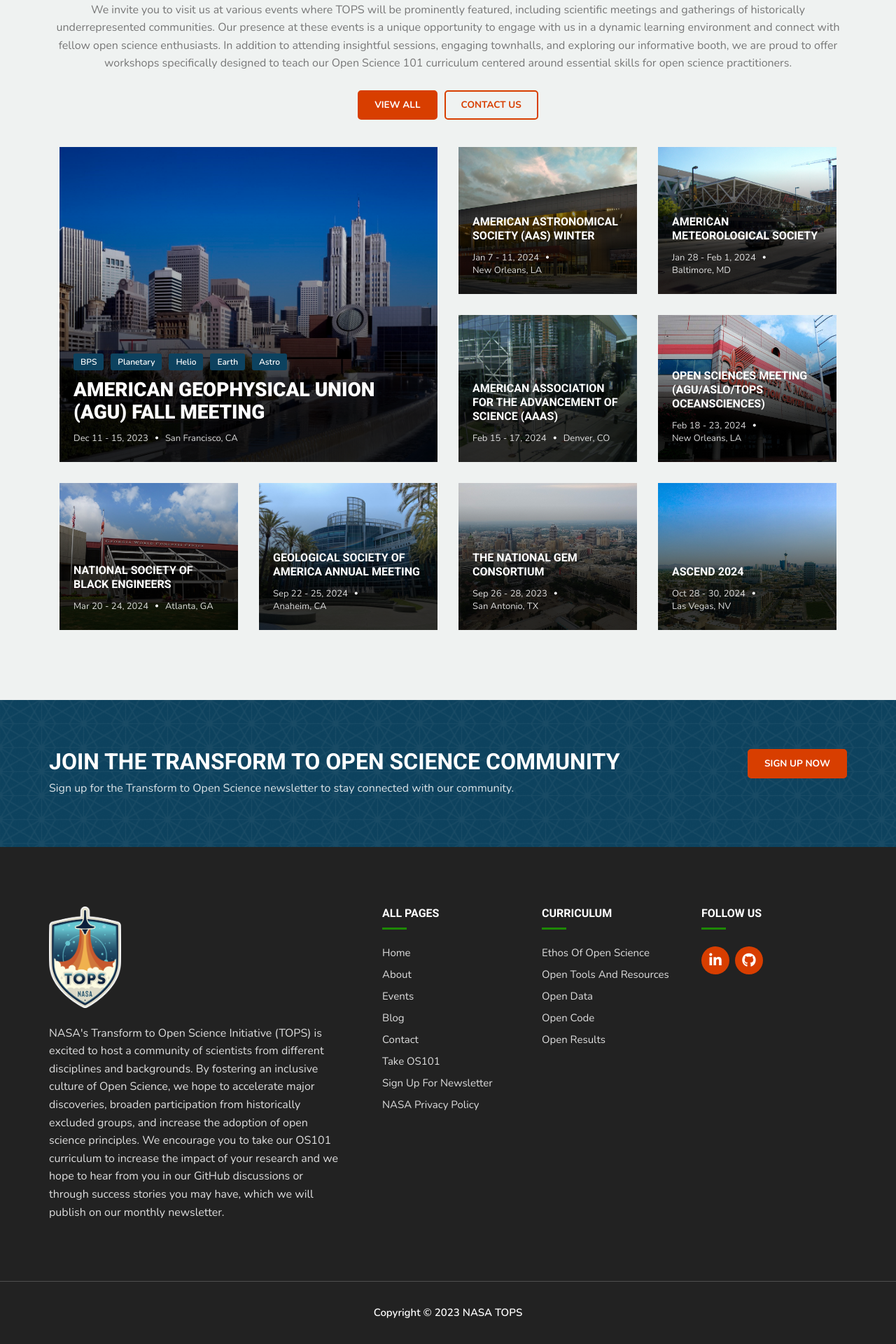
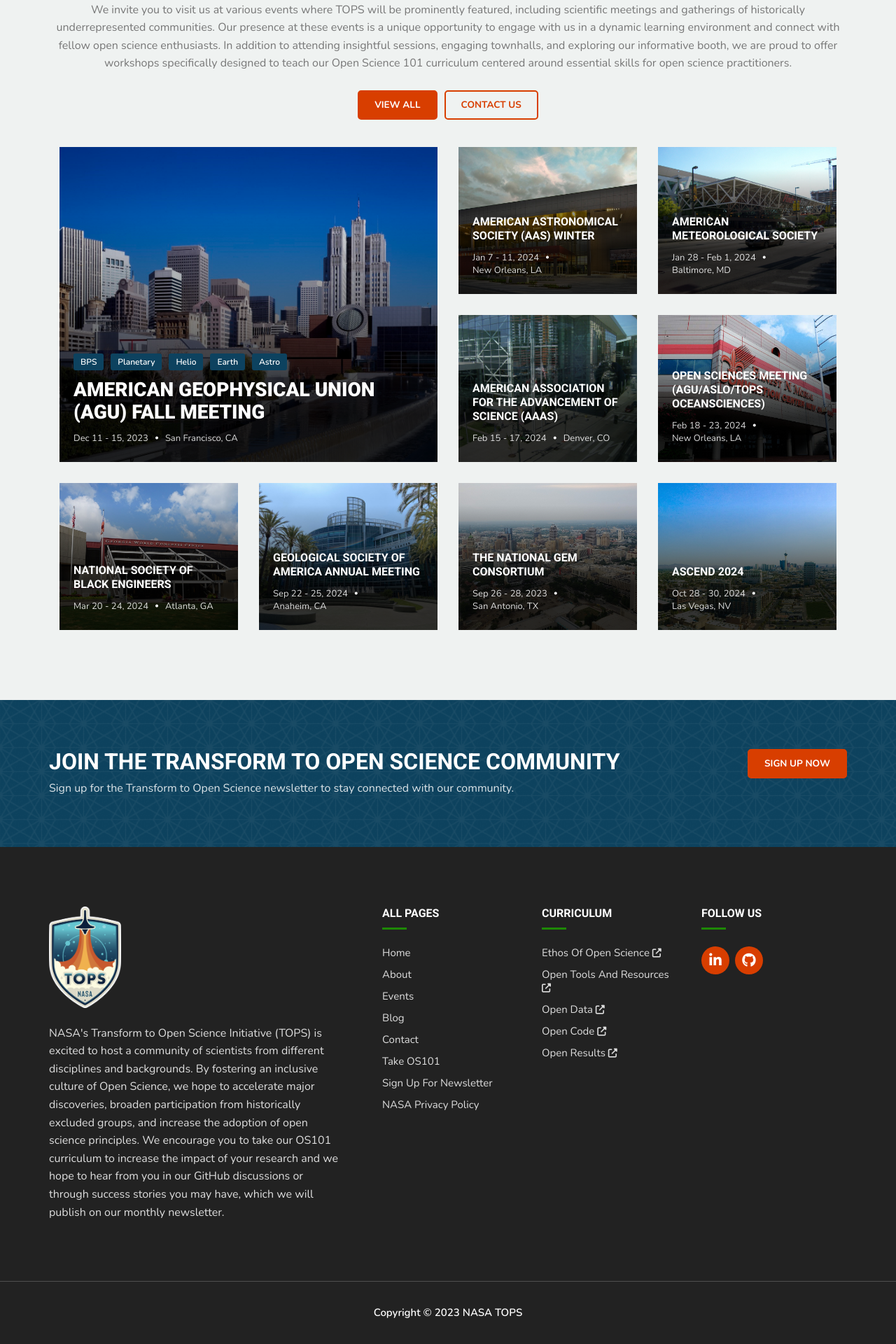
Before and after one commit to bressler1995/TOPS-Website-Front-End, a Jekyll site: the page built from index.md, in a window 1280 px wide. Shown: the part 4351-6271 px from the top of the page at 70% size. Built offline with Jekyll 4.4.1, drawn with Linux system fonts in a browser that asks for light colours.

Commit message:
Add external icons to footer

```diff
--- a/_layouts/default.html
+++ b/_layouts/default.html
@@ -100,7 +100,7 @@
             <div class="tops_divider div_smallest justify-content-center justify-content-lg-start mb-4"><div class="div_inner"></div></div>
             <ul class="footer_submenu">
               {% for cmodules-item in site.data.menus.cmodules %}
-                <li><a class="text-center text-lg-start" href="{{cmodules-item.url}}" target="_blank">{{cmodules-item.title}}</a></li>
+                <li><a class="text-center text-lg-start" href="{{cmodules-item.url}}" target="_blank">{{cmodules-item.title}} <i class="fa-solid fa-up-right-from-square"></i></a></li>
               {% endfor %}
             </ul>
           </div>
```
